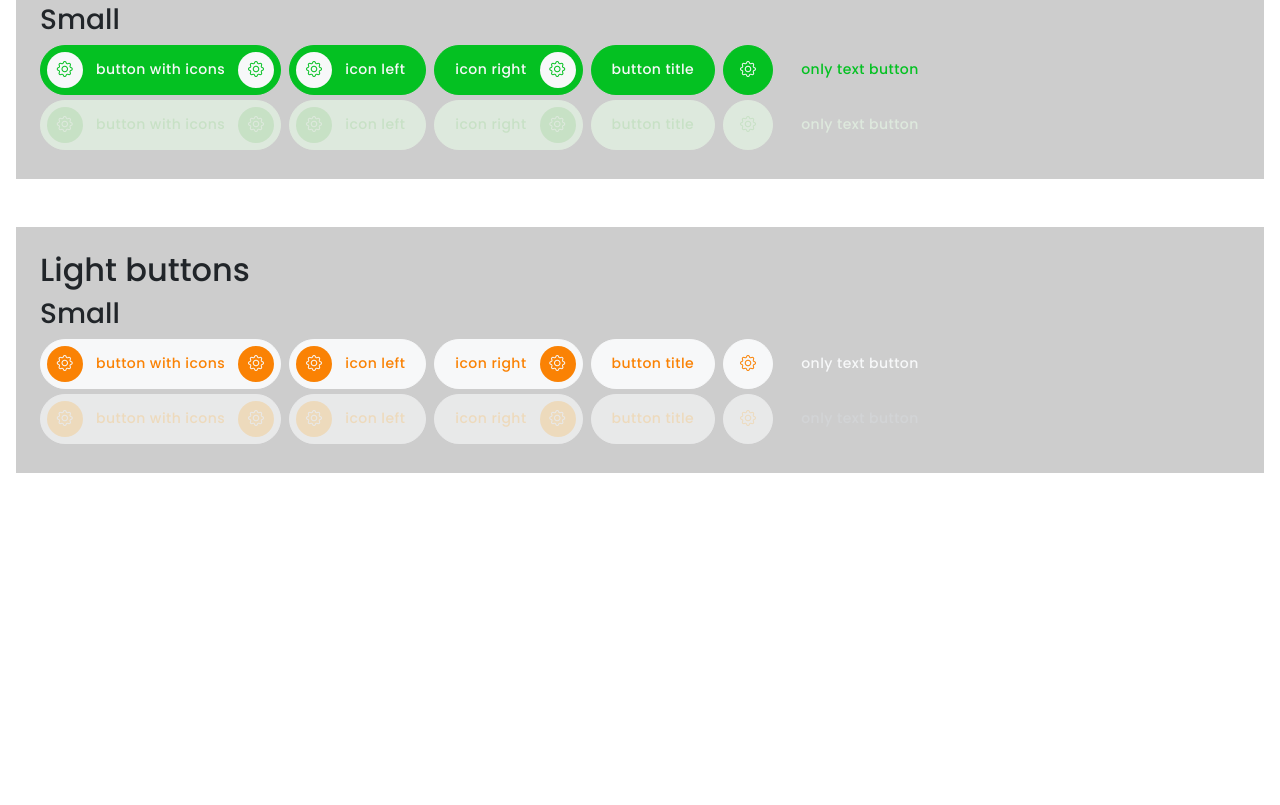
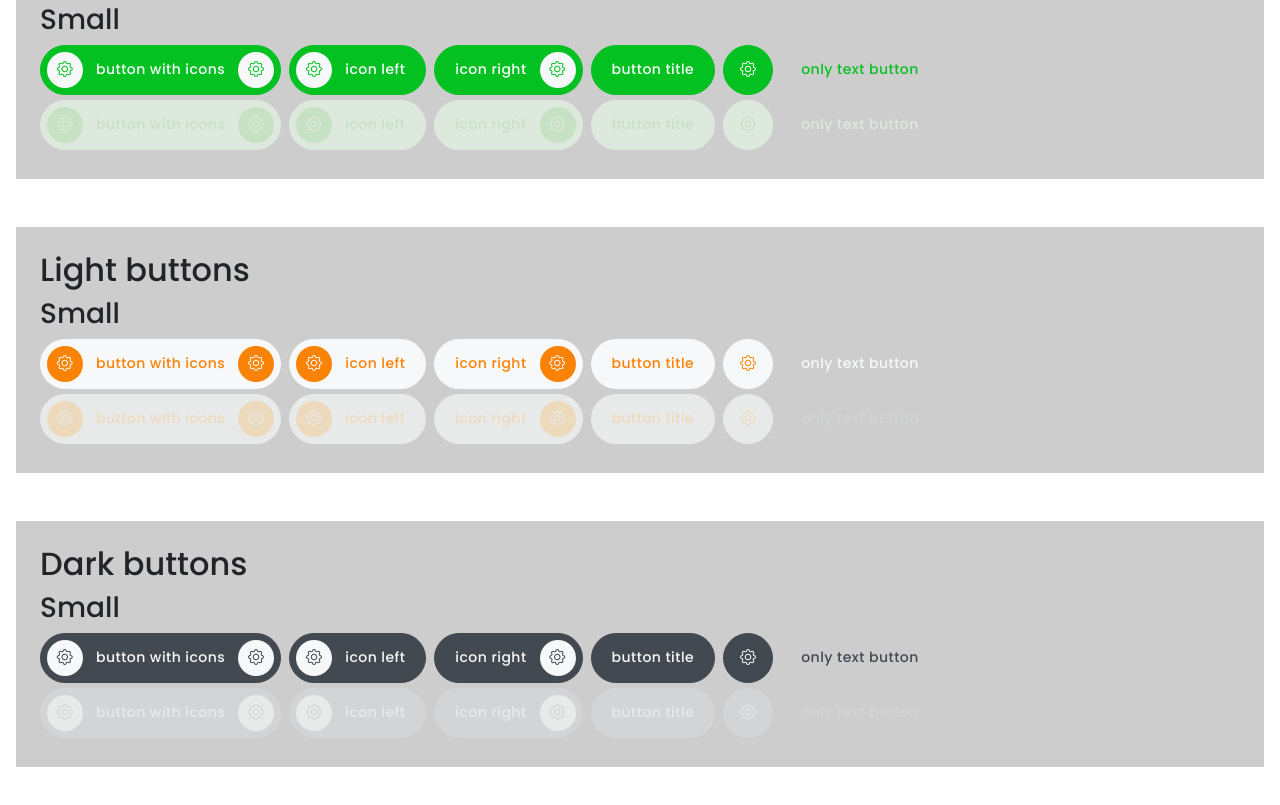
Before and after one commit to lelekann/forklift, a website: page buttons.html in a window 1280 px wide. Shown: the part 2160-2965 px from the top of the page. Before the commit the page ends 2697 px from the top, so only its background shows below. Drawn offline with nearby package versions, Linux system fonts and the light colour scheme.

Commit message:
fixed dark and dark disabled buttons

```diff
--- a/buttons.html
+++ b/buttons.html
@@ -678,5 +678,71 @@
         </div>
       </div>
     </section>
+
+    <section class="mb-5 p-4">
+      <h2>Dark buttons</h2>
+      <div>
+        <h3>Small</h3>
+        <div class="d-flex gap-2 justify-content">
+          <button class="btn btn-dark btn-sm">
+            <i class="bi bi-gear icon-left"></i>
+            <span class="btn-text">Button with icons</span>
+            <i class="bi bi-gear icon-right"></i>
+          </button>
+
+          <button class="btn btn-dark btn-sm">
+            <i class="bi bi-gear icon-left"></i>
+            <span class="btn-text">icon left</span>
+          </button>
+
+          <button class="btn btn-dark btn-sm">
+            <span class="btn-text">icon right</span>
+            <i class="bi bi-gear icon-right"></i>
+          </button>
+
+          <button class="btn btn-dark btn-sm">
+            <span class="btn-text">button title</span>
+          </button>
+
+          <button class="btn btn-dark btn-sm">
+            <i class="bi bi-gear icon-only"></i>
+          </button>
+
+          <button class="btn btn-dark only-text btn-sm">
+            <span class="btn-text">only text button</span>
+          </button>
+        </div>
+
+        <div class="d-flex gap-2 justify-content">
+          <button class="btn btn-dark btn-sm" disabled>
+            <i class="bi bi-gear icon-left"></i>
+            <span class="btn-text">button with icons</span>
+            <i class="bi bi-gear icon-right"></i>
+          </button>
+
+          <button class="btn btn-dark btn-sm" disabled>
+            <i class="bi bi-gear icon-left"></i>
+            <span class="btn-text">icon left</span>
+          </button>
+
+          <button class="btn btn-dark btn-sm" disabled>
+            <span class="btn-text">icon right</span>
+            <i class="bi bi-gear icon-right"></i>
+          </button>
+
+          <button class="btn btn-dark btn-sm" disabled>
+            <span class="btn-text">button title</span>
+          </button>
+
+          <button class="btn btn-dark btn-sm" disabled>
+            <i class="bi bi-gear icon-only"></i>
+          </button>
+
+          <button class="btn btn-sm btn-dark only-text" disabled>
+            <span class="btn-text">only text button</span>
+          </button>
+        </div>
+      </div>
+    </section>
   </body>
 </html>
--- a/scss/_buttons.scss
+++ b/scss/_buttons.scss
@@ -520,3 +520,74 @@
     }
   }
 }
+
+.btn-dark {
+  --bs-btn-color: #f7f8f9;
+  --bs-btn-hover-color: #f7f8f9;
+  --bs-btn-hover-bg: #515c67;
+  --bs-btn-hover-border-color: #515c67;
+  --bs-btn-active-color: #f7f8f9;
+  --bs-btn-active-bg: #2f343a;
+  --bs-btn-active-border-color: #2f343a;
+  --bs-btn-disabled-color: #f7f8f9;
+  --bs-btn-disabled-bg: #d5d8db;
+  --bs-btn-disabled-border-color: #d5d8db;
+
+  .bi {
+    color: #424951;
+    background-color: #f7f8f9;
+  }
+
+  &:hover {
+    .bi {
+      color: #515c67;
+    }
+  }
+
+  &:active {
+    .bi {
+      color: #2f343a;
+    }
+  }
+
+  .icon-only {
+    color: #f7f8f9;
+    background-color: transparent;
+
+    &:hover {
+      color: #f7f8f9;
+    }
+
+    &:active {
+      color: #f7f8f9;
+    }
+  }
+
+  &.only-text {
+    color: #424951;
+
+    &:hover {
+      color: #515c67;
+    }
+
+    &:active {
+      color: #2f343a;
+    }
+
+    &:disabled {
+      color: #d5d8db;
+    }
+  }
+
+  &:disabled {
+    .bi {
+      color: #d5d8db;
+      background-color: #f7f8f9;
+    }
+
+    .icon-only {
+      color: #f7f8f9;
+      background-color: transparent;
+    }
+  }
+}
--- a/scss/_variables.scss
+++ b/scss/_variables.scss
@@ -10,7 +10,7 @@ $success: #04c122;
 $info: #0091cf;
 $warning: #f0e81a;
 $danger: #e72d0d;
-$dark: #2f343a;
+$dark: #424951;
 $light: #f7f8f9;
 $white: #fff;
 
```
Also changed, not shown: scss/style.css, 1 other file.
